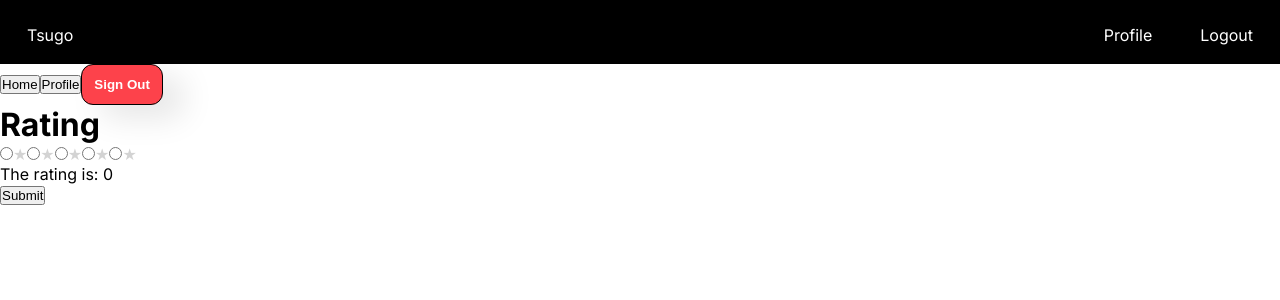
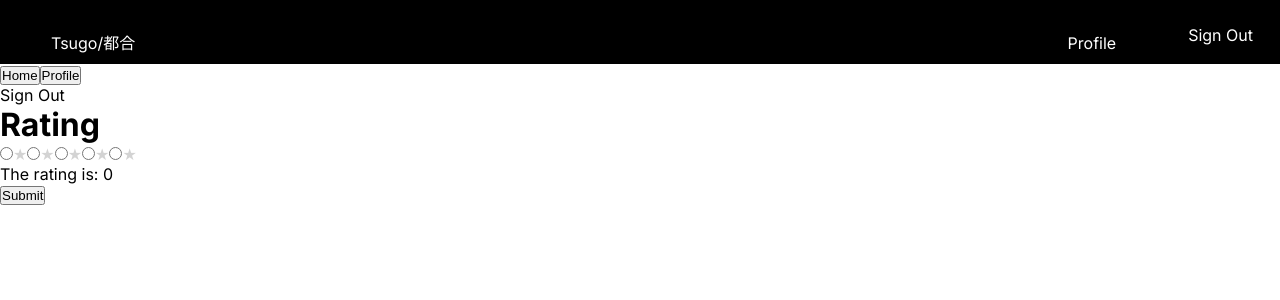
Before and after one commit to TSUGO-CORPORATED/tsugo-website, a Next.js app: page /rating in a window 1280 px wide. Shown: the top 300 px of the page. Built offline with nearby package versions, Linux system fonts and the light colour scheme; a web font is replaced by a local one.

Commit message:
Added Home redirect, profile link and signout functionality to navbar

```diff
--- a/src/app/auth/sign-out.tsx
+++ b/src/app/auth/sign-out.tsx
@@ -21,6 +21,6 @@ export default function SignOut() {
   }
 
   return (
-    <button onClick={userSignOut} className='sign-out__button'>Sign Out</button>
+    <div onClick={userSignOut}>Sign Out</div>
   )
 }
--- a/src/app/navbar.tsx
+++ b/src/app/navbar.tsx
@@ -1,11 +1,27 @@
 import React from 'react';
+import SignOut from './auth/sign-out';
+import Link from 'next/link';
 
 export default function Navbar() {
     return (
         <ul>
-            <li><a href='logo-navbar' className='logo-navbar'>Tsugo</a></li>
-            <li><a href='logout-navbar' className='logout-navbar'>Logout</a></li>
-            <li><a href='profile-navbar' className='profile-navbar'>Profile</a></li>
+            <li><a href='logo-navbar' className='logo-navbar'>
+                <Link href="/dashboard">
+                    Tsugo/都合
+                </Link>
+                </a>
+            </li>
+
+            <li><a href='logout-navbar' className='logout-navbar'>
+                    <SignOut />
+                </a>
+            </li>
+            <li><a href='profile-navbar' className='profile-navbar'>
+                <Link href="/profile">
+                    Profile
+                </Link>
+                </a>
+            </li>
         </ul>
     )
 }
--- a/src/css/_dashboardcard.scss
+++ b/src/css/_dashboardcard.scss
@@ -1,5 +1,5 @@
 .dashboard-card {
-    @include flexCenter(column);
+  @include flexCenter(column);
   height: 100vh;
   width: 100vw;
   background-color: $color-background-black;
@@ -9,6 +9,9 @@
   background-position: 40%;
 }
 .dashboard-card-card  {
+    @include flexCenter(column);
+    @include card();
+    width: 600px;
     padding: 20px;
     margin: 10px 0;
     background-color: #f8f8f8;
```
Also changed, not shown: src/app/dashboard/page.tsx (+4 -4 lines), src/css/_navbar.scss (line endings or trailing spaces).
